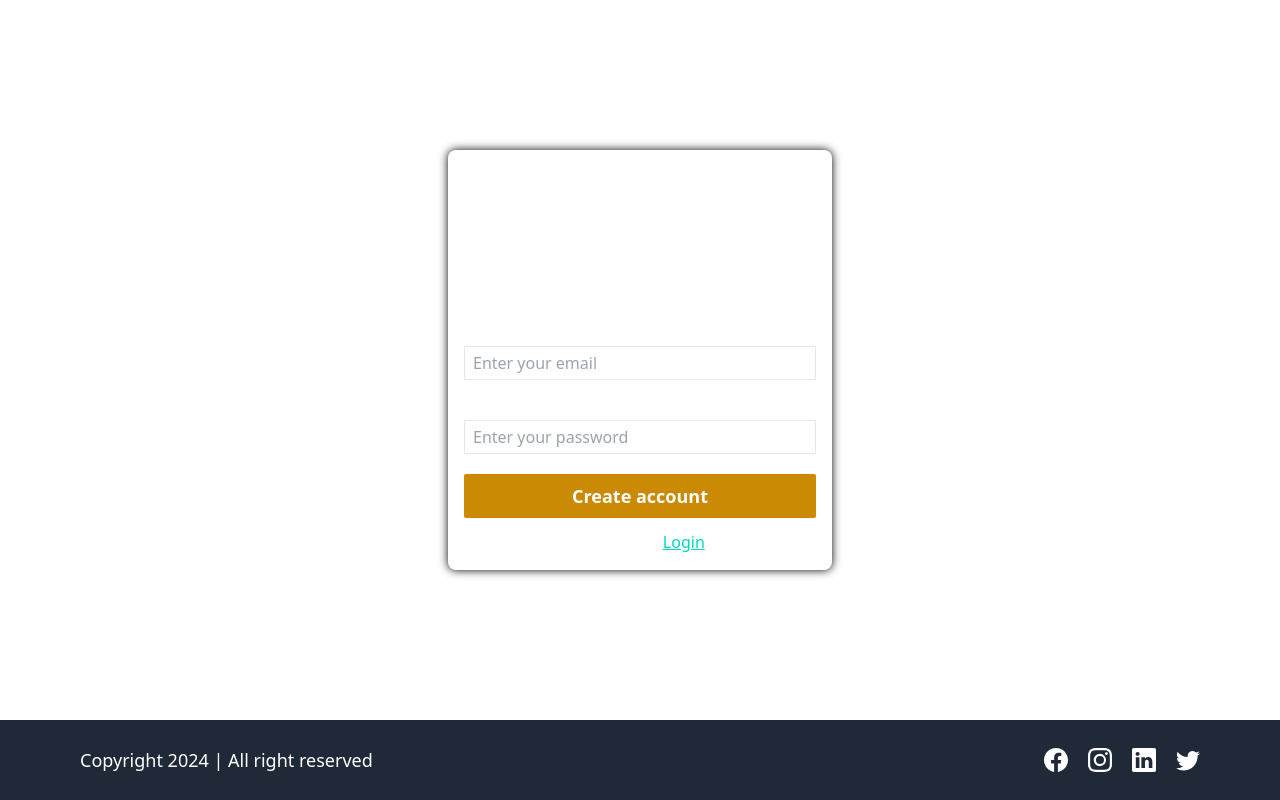
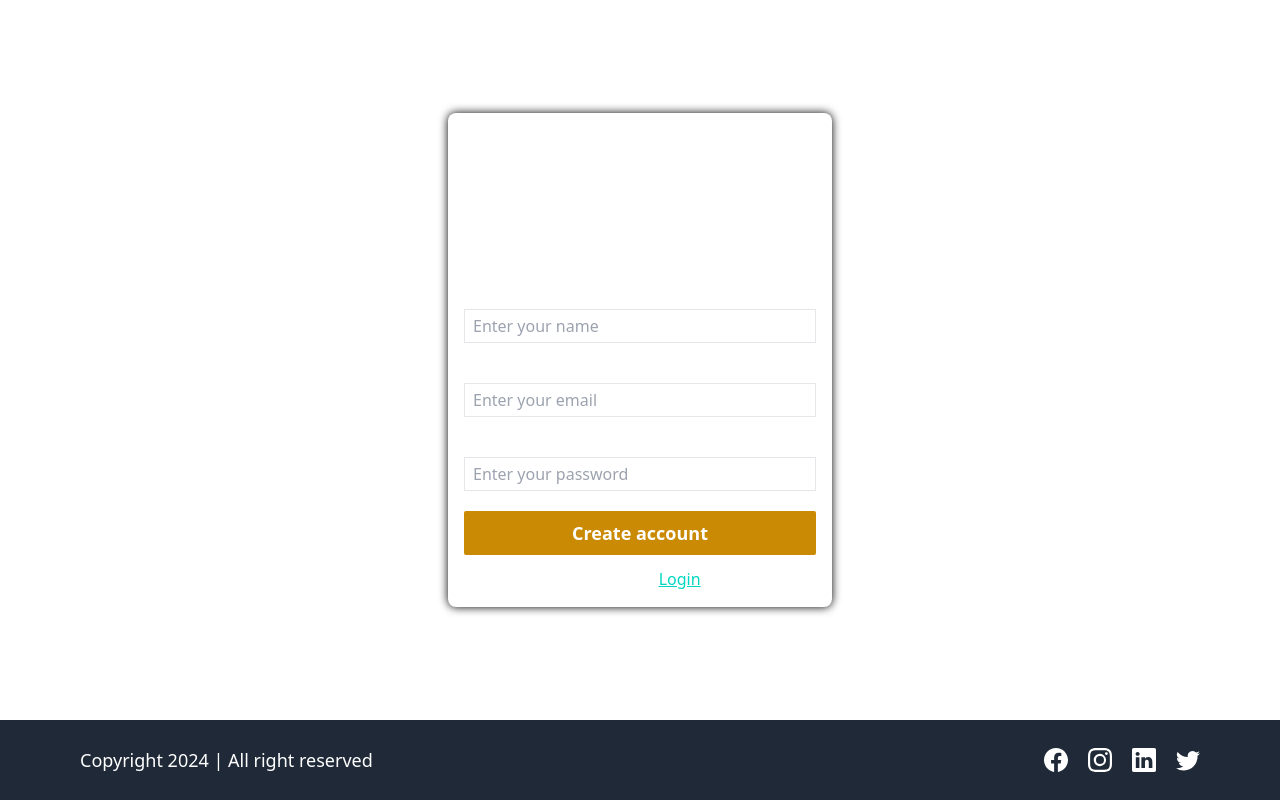
Before and after one commit to amanjaiswal21/LMS-frontend-H, a React (Vite) app: page /signup in a window 1280 px wide. Built offline with nearby package versions, Linux system fonts and the light colour scheme.

Commit message:
added features in signup page

```diff
--- a/src/Pages/Signup.jsx
+++ b/src/Pages/Signup.jsx
@@ -3,26 +3,76 @@ import HomeLayout from "../Layout/HomeLayout";
 import { BsPersonCircle } from "react-icons/bs";
 import { Link, useNavigate } from "react-router-dom";
 import { useDispatch } from "react-redux";
+import {toast} from "react-hot-toast"
 
 function Signup() {
-    const dispatch=useDispatch();
-    const navigat=useNavigate();
+  const dispatch = useDispatch();
+  const navigate = useNavigate();
 
   const [previewImage, setPreviewImage] = useState("");
 
-    const[signupdata,setSignupdata] = useState({
-        fullName:"",
-        email:"",
-        password:"",
-        avatar:"",
+  const [signupdata, setSignupdata] = useState({
+    fullName: "",
+    email: "",
+    password: "",
+    avatar: "",
   });
 
+  function handleUserInput(e) {
+    const { name, value } = e.target;
+    setSignupdata({
+      ...signupdata,
+      [name]: value,
+    });
+  }
 
+  function getImage(event) {
+    event.preventDefault();
 
+    const uploadImage = event.target.files[0];
+
+    if (uploadImage) {
+      setSignupdata({
+        ...signupdata,
+        avatar: uploadImage,
+      });
+      const fileReader = new FileReader();
+      fileReader.readAsDataURL(uploadImage);
+      fileReader.addEventListener("load", function () {
+        setPreviewImage(this.result);
+      });
+    }
+  }
+
+  function createNewAccount(e){
+  e.preventDefault();
+  if(!signupdata.email || !signupdata.password|| !signupdata.fullName|| !signupdata.avatar){
+    toast.error("Please enter all the details");
+    return;
+  }
+
+  // check name field length
+  if(signupdata.fullName.length<5){
+    toast.error("Name should be atleast of 5 characters");
+    return;
+  }
+
+  //checking valid email
+   if(!signupdata.email.match(/^(([^<>()[\]\\.,;:\s@"]+(\.[^<>()[\]\\.,;:\s@"]+)*)|.(".+"))@((\[[0-9]{1,3}\.[0-9]{1,3}\.[0-9]{1,3}\.[0-9]{1,3}\])|(([a-zA-Z\-0-9]+\.)+[a-zA-Z]{2,}))$/
+   )){
+    toast.error("Invalid email Id")
+   }
+
+   //checking valid password
+   if(!signupdata.password.match(/^(?=.*[0-9])(?=.*[!@#$%^&*])[a-zA-Z0-9!@#$%^&*]{6,16}$/
+   )){
+    toast.error("Password should be 6-16 character long with atleast a number and special character")
+   }
+  }
   return (
     <HomeLayout>
       <div className="flex items-center justify-center h-[90vh]">
-        <form className="flex flex-col justify-center gap-3 rounded-lg p-4 text-white w-96 shadow-[0_0_10px_black]">
+        <form noValidate onSubmit={createNewAccount} className="flex flex-col justify-center gap-3 rounded-lg p-4 text-white w-96 shadow-[0_0_10px_black]">
           <h1 className="text-2xl font-bold text-center">Registration Page</h1>
 
           <label htmlFor="image_upload" className="cursor-pointer">
@@ -33,13 +83,28 @@ function Signup() {
             )}
           </label>
           <input
+            onChange={getImage}
             className="hidden"
             name="image_uploads"
             type="file"
             id="image_upload"
             accept=".jpg, .jpeg, .png, .svg"
+          />
 
+          <div className="flex flex-col gap-1">
+            <label htmlFor="fullName" className="font-semibold">Name</label>
+            <input
+              type="text"
+              required
+              name="fullName"
+              id="fullName"
+              placeholder="Enter your name"
+              className="px-2 py-1 bg-transparent border"
+              onChange={handleUserInput}
+              value={signupdata.fullName}
             />
+          </div>
+
           <div className="flex flex-col gap-1">
             <label htmlFor="email" className="font-semibold">Email</label>
             <input
@@ -48,8 +113,9 @@ function Signup() {
               id="email"
               placeholder="Enter your email"
               className="px-2 py-1 bg-transparent border"
+              onChange={handleUserInput}
+              value={signupdata.email}
             />
-
           </div>
 
           <div className="flex flex-col gap-1">
@@ -60,13 +126,15 @@ function Signup() {
               id="password"
               placeholder="Enter your password"
               className="px-2 py-1 bg-transparent border"
+              onChange={handleUserInput}
+              value={signupdata.password}
             />
           </div>
           <button type="submit" className="py-2 mt-2 text-lg font-semibold transition-all duration-300 ease-in-out bg-yellow-600 rounded-sm hover:bg-yellow-500">
             Create account
           </button>
           <p className="">
-            Already have an account ? <Link to="/login" className="cursor-pointer link text-accent">Login</Link>
+            Already have an account? <Link to="/login" className="cursor-pointer link text-accent">Login</Link>
           </p>
         </form>
       </div>
```
Lines whose indentation alone changed are shown as unchanged.
